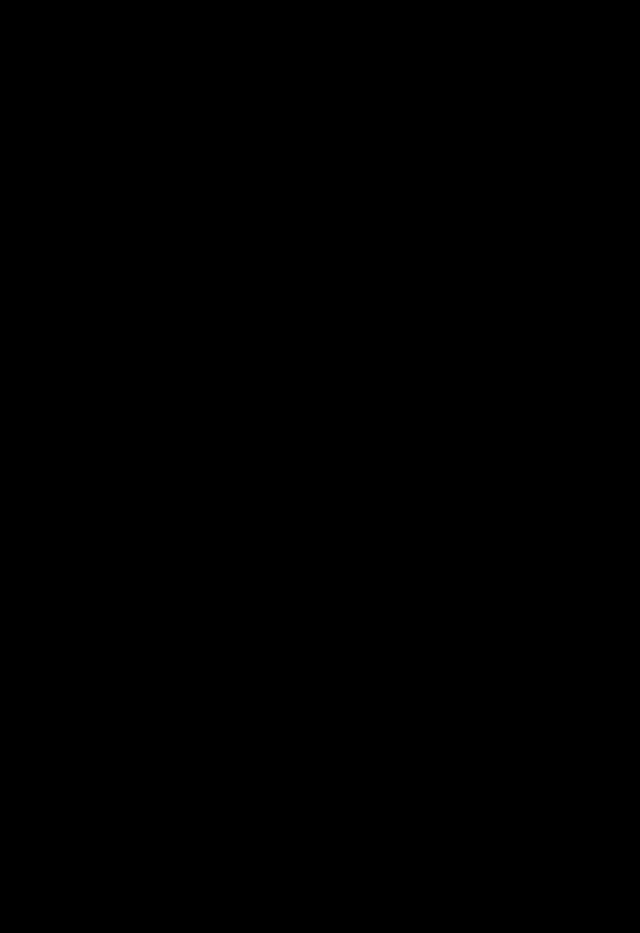
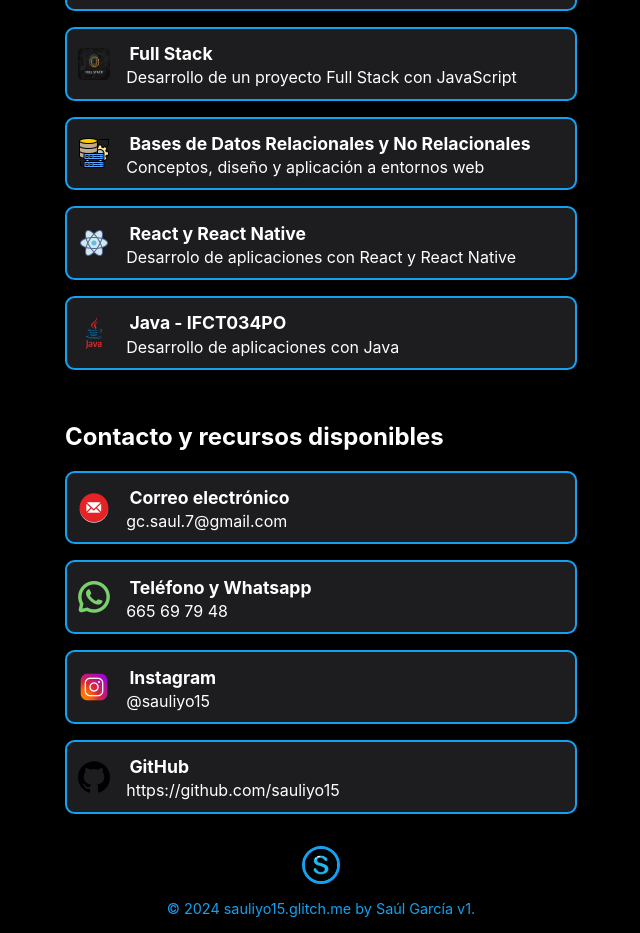
Before and after one commit to sauliyo15/sauliyo_15, a React (Create React App) app: page / in a window 1280 px wide. Shown: the part 628-1561 px from the top of the page, without its empty margins (319-959 px from the left). Before the commit the page ends 800 px from the top, so only its background shows below. Built offline with nearby package versions, Linux system fonts and the light colour scheme.

Commit message:
funcionando con estilo cursos y contacto

```diff
--- a/src/App.css
+++ b/src/App.css
@@ -26,6 +26,7 @@
   justify-content: center;
   align-items: center;
   flex-wrap: wrap;
+  flex-direction: column;/*modificar esto a flex-direction:row para moviles*/
 }
 
 .centered-content {
@@ -33,7 +34,6 @@
   margin-top: 3.5rem;
   margin-left: 1.5rem;
   margin-right: 1.5rem;
-  background-color: black;
   width: 32rem;
 }
 
@@ -53,7 +53,7 @@
   transition: transform 0.3s ease-in-out;
 
   &:hover {
-    transform: scale(1.3); /* Ajusta el factor de escala según sea necesario */
+    transform: scale(1.3);
   }
 }
 
@@ -75,6 +75,85 @@
   margin: 0;
 }
 
-.centered-content .info .nickname {
+
+.centered-content2 {
+  background-color: black;
+  margin-bottom: 1rem;
+  margin-left: 1.5rem;
+  margin-right: 1.5rem;
+  width: 32rem;
+}
+
+.centered-content2 a {
+  text-decoration: none;
+}
+
+.centered-content2 .row {
+  display: flex;
+  flex-direction: row;
+  justify-content: left;
+  align-items: center;
+  background-color: #1d1d1f;
+  border: 0.15rem solid #14A1F0;
+  padding: 0.7rem;
+  margin-bottom: 1rem;
+  border-radius: 0.6rem;
+  transition: background-color 0.4s ease-in-out;
+
+  &:hover {
+    background-color: #14A1F0;
+    border: 0.15rem solid white;
+  }
+}
+
+.centered-content2 img {
+  width: 2rem;
+  height: 2rem;
+  border-radius: 0.3rem;
+}
+
+.centered-content2 .info {
+  display: flex;
+  flex-direction: column;
+  align-items: flex-start;
+  margin-left: 1rem;
+}
+
+.centered-content2 h1 {
+  color: #fff;
+  font-size: 1.1rem;
+  margin: 0.2rem;
+}
+.centered-content2 p {
+  color: white;
+  font-size: 1rem;
+  margin: 0;
+}
+
+
+.centered-content3 {
+  background-color: black;
+  margin-top: 0;
+  margin-left: 1.5rem;
+  margin-right: 1.5rem;
+  width: 32rem;
+  display: flex;
+  flex-direction: column;
+  justify-content: center;
+  align-items: center;
+  margin-bottom: 1rem;
+}
+
+.centered-content3 img {
+  border-radius: 50%;
+  border: 0.2rem solid #14A1F0;
+  width: 2rem;
+  height: 2rem;
+  margin-bottom: 1rem;
+}
+
+.centered-content3 p {
+  font-size: 0.9rem;
+  margin: 0;
   color: #14A1F0;
 }
--- a/src/App.js
+++ b/src/App.js
@@ -2,6 +2,7 @@
 import { datos } from "./constants/datos";
 import Header from "./Header";
 import DatosPersonales from "./DatosPersonales";
+import DatosPersonales2 from "./DatosPersonales2";
 
 function App() {
 
@@ -15,8 +16,19 @@
           descripcion={datos.personales.descripcion}
           imageUrl={datos.personales.urlImagen}
         />
+        <DatosPersonales2
+          titulo="Mis estudios realizados"
+          datos={datos.cursos}
+        />
+        <DatosPersonales2
+          titulo="Contacto y recursos disponibles"
+          datos={datos.contacto}
+        />
+        <div className="centered-content3">
+          <img src="/imagenes/letra_s.png"></img>
+          <p>© 2024 sauliyo15.glitch.me by Saúl García v1.</p>
+        </div>
       </div>
-
     </div>
   );
 }
--- /dev/null
+++ b/src/DatosPersonales2.js
@@ -0,0 +1,22 @@
+import React from "react";
+
+export default function DatosPersonales2(props) {
+  return (
+    <div className="centered-content2">
+      <h2>{props.titulo}</h2>
+      {props.datos.map((item) => (
+        <div key={item.id}>
+          <a href={item.enlace}>
+            <div className="row">
+              <img src={item.urlImagen} alt="Centered" />
+              <div className="info">
+                <h1>{item.nombre}</h1>
+                <p>{item.descripcion}</p>
+              </div>
+            </div>
+          </a>
+        </div>
+      ))}
+    </div>
+  );
+}
```
